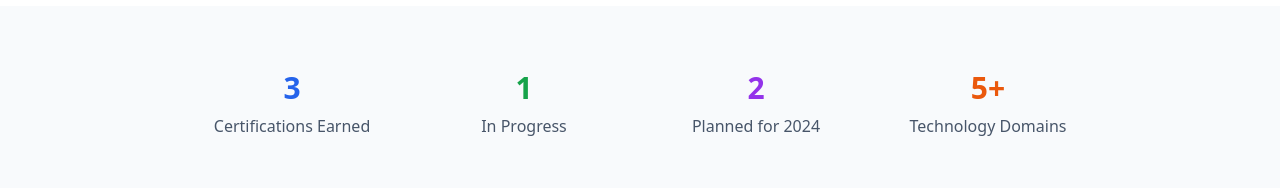
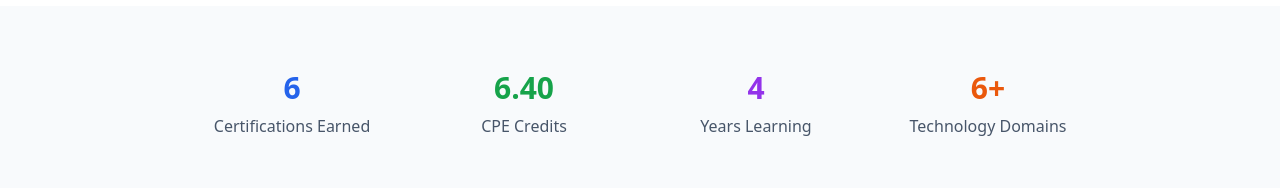
Before and after one commit to likithmanjunath45/builder-quantum-works, a React (Vite) app: page /certifications in a window 1280 px wide. Shown: the part 2098-2286 px from the top of the page. Built offline with nearby package versions, Linux system fonts and the light colour scheme.

Commit message:
Update certification stats to reflect real numbers
cgen-49634d3ccc904ec590a50826b150f71a

```diff
--- a/client/pages/Certifications.tsx
+++ b/client/pages/Certifications.tsx
@@ -256,19 +256,19 @@ export default function Certifications() {
         <div className="max-w-4xl mx-auto">
           <div className="grid md:grid-cols-4 gap-8 text-center">
             <div>
-              <div className="text-3xl font-bold text-blue-600 mb-2">3</div>
+              <div className="text-3xl font-bold text-blue-600 mb-2">6</div>
               <div className="text-slate-600">Certifications Earned</div>
             </div>
             <div>
-              <div className="text-3xl font-bold text-green-600 mb-2">1</div>
-              <div className="text-slate-600">In Progress</div>
+              <div className="text-3xl font-bold text-green-600 mb-2">6.40</div>
+              <div className="text-slate-600">CPE Credits</div>
             </div>
             <div>
-              <div className="text-3xl font-bold text-purple-600 mb-2">2</div>
-              <div className="text-slate-600">Planned for 2024</div>
+              <div className="text-3xl font-bold text-purple-600 mb-2">4</div>
+              <div className="text-slate-600">Years Learning</div>
             </div>
             <div>
-              <div className="text-3xl font-bold text-orange-600 mb-2">5+</div>
+              <div className="text-3xl font-bold text-orange-600 mb-2">6+</div>
               <div className="text-slate-600">Technology Domains</div>
             </div>
           </div>
```
